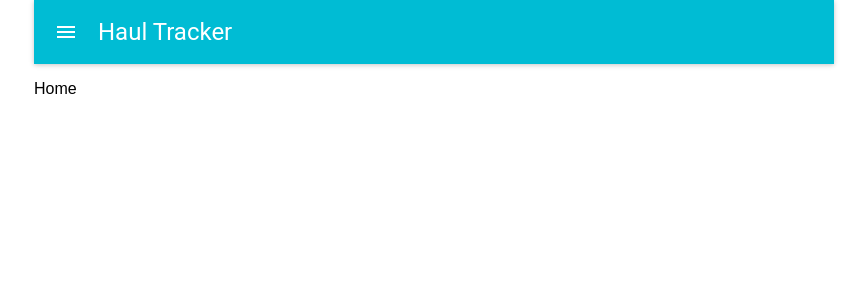
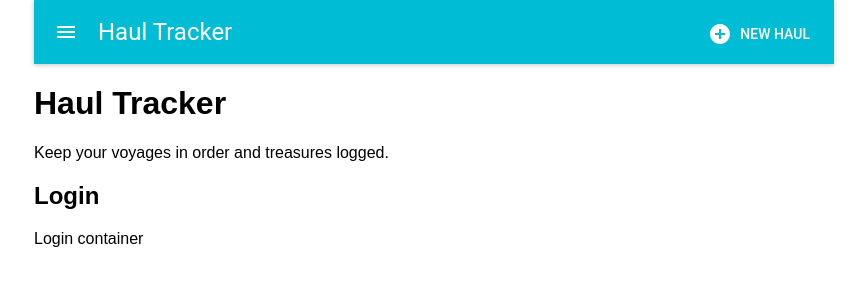
Before and after one commit to Misacorp/haul-tracker, a React (Create React App) app in the folder client/: page / in a window 1280 px wide. Shown: the top 300 px of the page, without its empty margins (206-1073 px from the left). Built offline with nearby package versions, Linux system fonts and the light colour scheme; what react-sizeme would draw is missing.

Commit message:
Improved menu bar and added buttons

```diff
--- a/client/src/App.js
+++ b/client/src/App.js
@@ -1,9 +1,12 @@
 import React, { Component } from 'react';
-import { Link } from 'react-router-dom';
+import { Link, withRouter } from 'react-router-dom';
 import MuiThemeProvider from 'material-ui/styles/MuiThemeProvider';
 import AppBar from 'material-ui/AppBar';
+import FlatButton from 'material-ui/FlatButton';
 import Drawer from 'material-ui/Drawer';
 import MenuItem from 'material-ui/MenuItem';
+import AddIcon from 'material-ui/svg-icons/content/add-circle';
+import HomeIcon from 'material-ui/svg-icons/action/home';
 
 import Routes from './Routes';
 
@@ -34,8 +37,8 @@ class App extends Component {
 
   render() {
     return (
-      <div style={styles.main} >
-        <MuiThemeProvider>
+      <MuiThemeProvider>
+        <div style={styles.main} >
           <Drawer
             docked={false}
             width={200}
@@ -52,16 +55,29 @@ class App extends Component {
 
           <AppBar
             title="Haul Tracker"
-            onClick={this.handleToggle}
+            onLeftIconButtonClick={this.handleToggle}
+            iconElementRight={
+              this.props.location.pathname === '/newhaul' ?
+                <FlatButton
+                  label="Home"
+                  icon={<HomeIcon />}
+                  onClick={() => this.props.history.push('/')}
+                /> :
+                <FlatButton
+                  label="New Haul"
+                  icon={<AddIcon />}
+                  onClick={() => this.props.history.push('/newhaul')}
+                />
+            }
           />
 
           <div style={styles.main}>
             <Routes />
           </div>
-        </MuiThemeProvider>
-      </div>
+        </div>
+      </MuiThemeProvider>
     );
   }
 }
 
-export default App;
+export default withRouter(App);
--- /dev/null
+++ b/client/src/Home/LoginRegister/index.js
@@ -0,0 +1,9 @@
+import React from 'react';
+
+function LoginRegister() {
+  return (
+    <p>Login container</p>
+  );
+}
+
+export default LoginRegister;
--- a/client/src/Home/index.js
+++ b/client/src/Home/index.js
@@ -1,8 +1,16 @@
 import React from 'react';
+
+import LoginRegister from './LoginRegister';
 
 function Home() {
   return (
-    <p>Home</p>
+    <div>
+      <h1>Haul Tracker</h1>
+      <p>Keep your voyages in order and treasures logged.</p>
+
+      <h2>Login</h2>
+      <LoginRegister />
+    </div>
   );
 }
 
--- a/client/src/index.js
+++ b/client/src/index.js
@@ -6,7 +6,7 @@ import registerServiceWorker from './registerServiceWorker';
 import './index.css';
 
 ReactDOM.render(
-  <Router>
+  <Router basename="/haul-tracker">
     <App />
   </Router>,
   document.getElementById('root'),
```
